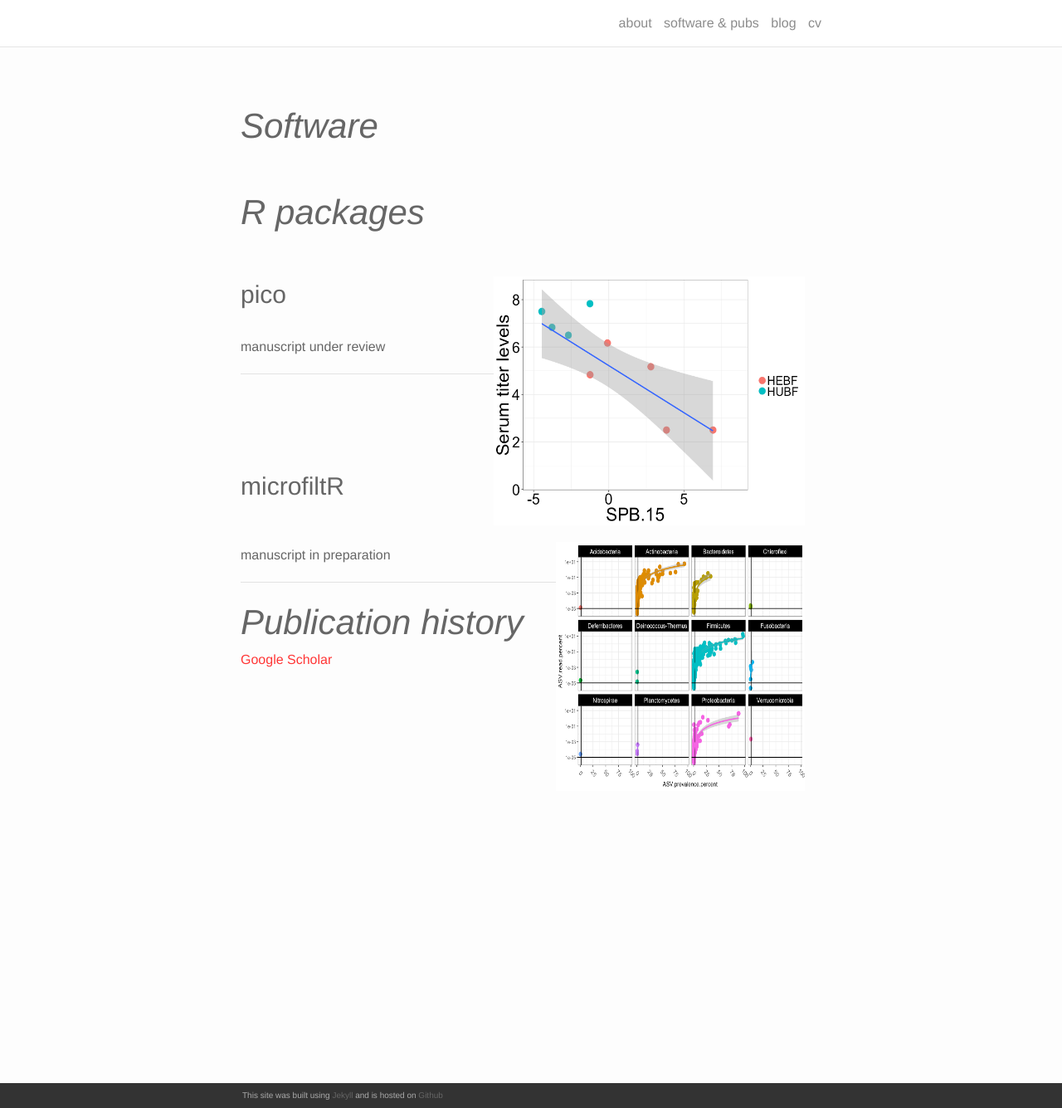
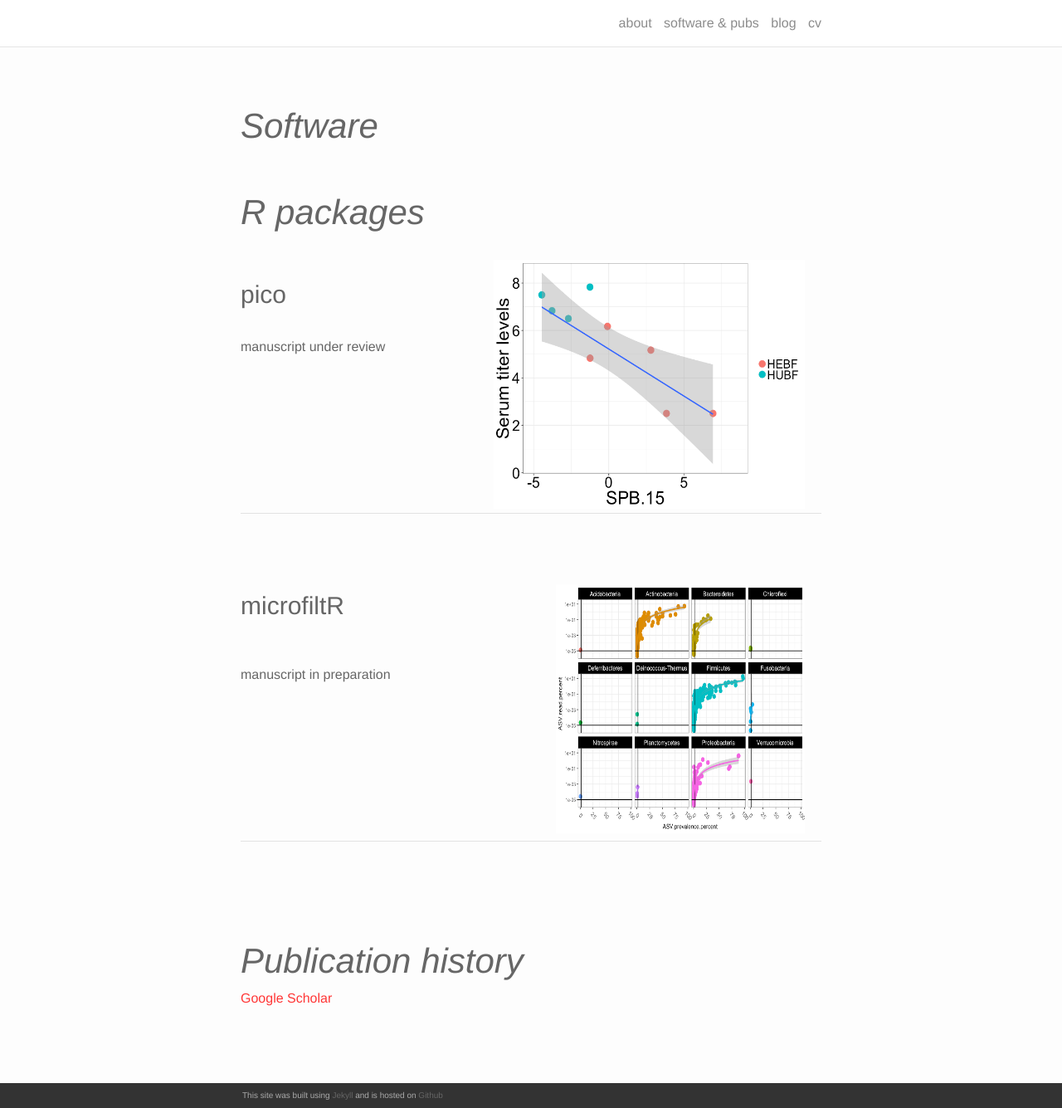
Before and after one commit to itsmisterbrown/legacy.itsmisterbrown.github.io, a Jekyll site: the page built from software.md, in a window 1280 px wide and 1335 px high. Shown: the whole window at 83% size. Built offline with Jekyll 4.4.1, drawn with Linux system fonts in a browser that asks for light colours; nearby versions of some CDN libraries.

Commit message:
Update software.md

```diff
--- a/software.md
+++ b/software.md
@@ -9,22 +9,39 @@
 <br>
 <h2><em>R packages</em></h2> <br>
 <!-- pico -->
-<img src="/img/Sabin2_spb15.png" width = "375" height = "300" align = "right" style = "margin: 20px 20px 0px 0px">
+<img src="/img/Sabin2_spb15.png" width = "375" height = "300" align = "right" style = "margin: 0px 20px 0px 0px">
 <h3>pico</h3>
 <br>
 manuscript under review
-<br/>
+<br>
+<br>
+<br>
+<br>
+<br>
+<br>
+<br>
+<br>
 <hr/>
 <br>
-<br>
+
 
 <!-- microfiltR -->
-<img src="/img/glm_asv_stats.png" width = "300" height = "300" align = "right" style = "margin: 20px 20px 0px 0px">
+<img src="/img/glm_asv_stats.png" width = "300" height = "300" align = "right" style = "margin: 40px 20px 0px 20px">
 <br>
 <h3>microfiltR</h3><br>
 
 manuscript in preparation
-
+<br/>
+<br>
+<br>
+<br>
+<br>
+<br>
+<br>
 <hr/>
+<br>
+<br>
+<br>
+<br>
 <h2><em>Publication history</em></h2>
 <A HREF = "https://scholar.google.com/citations?user=Y8982UEAAAAJ&hl=en">Google Scholar</A>
```
